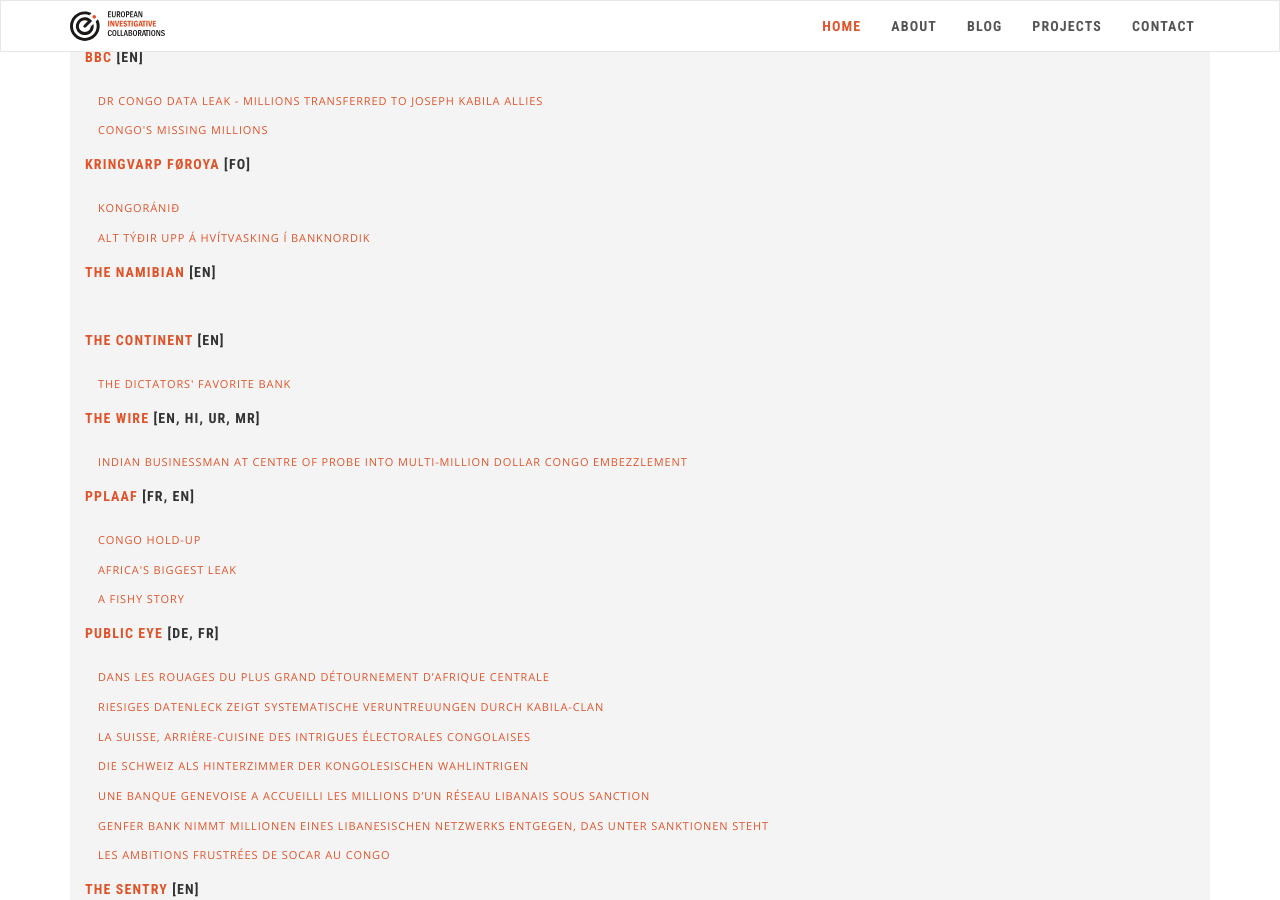
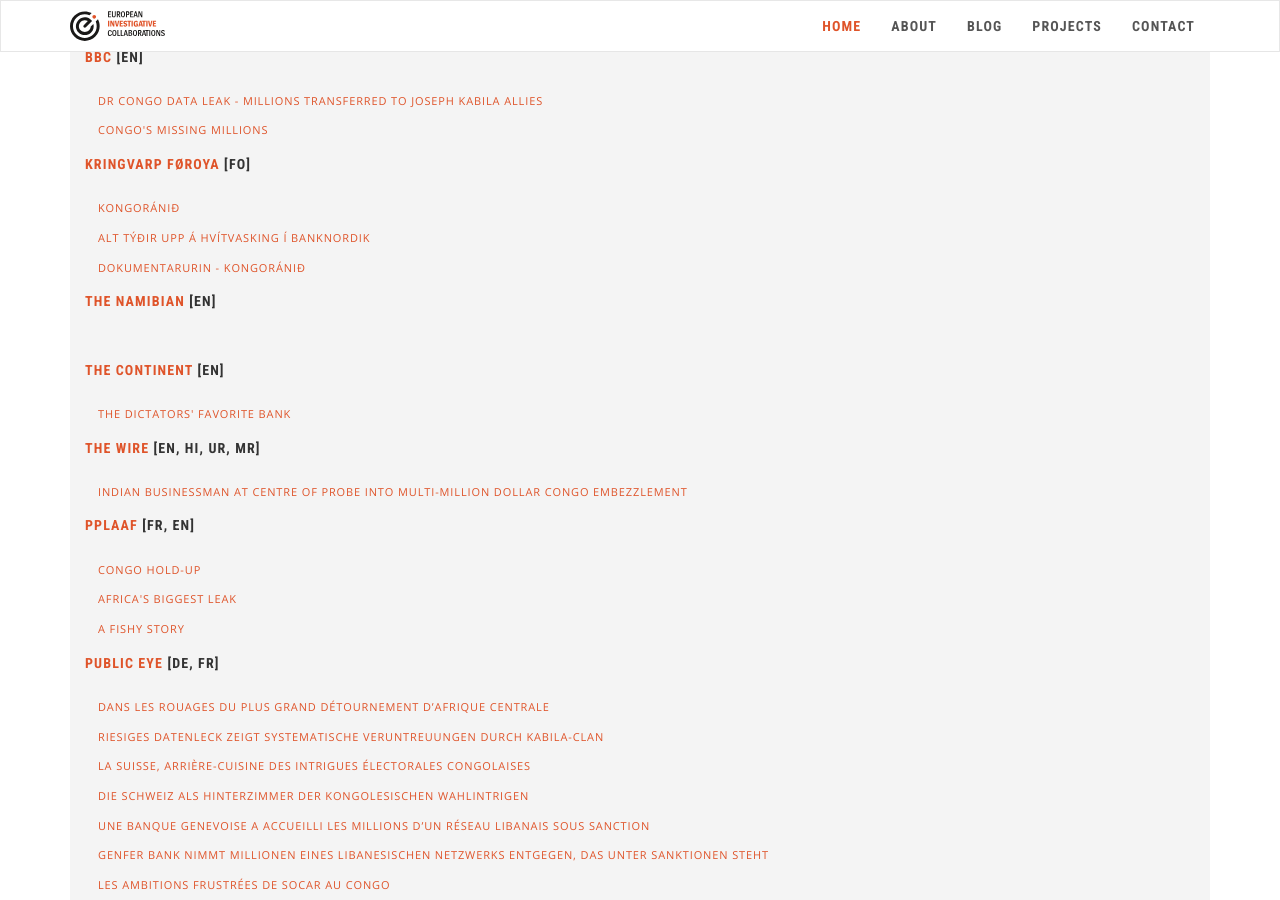
Before and after one commit to eic-network/eic-incubator.github.io, a Jekyll site: the page built from _projects/congo-holdup.md, in a window 1280 px wide and 900 px high, scrolled down 4080 px. Built offline with Jekyll 4.4.1, drawn with Linux system fonts in a browser that asks for light colours; nearby versions of some CDN libraries.

Commit message:
Update congo-holdup.md

```diff
--- a/_projects/congo-holdup.md
+++ b/_projects/congo-holdup.md
@@ -231,6 +231,8 @@ publications:
     url: https://kvf.fo/kongor%C3%A1ni%C3%B0
   - name: Alt týðir upp á hvítvasking í BankNordik
     url: https://kvf.fo/greinar/2021/11/22/alt-tydir-upp-hvitvasking-i-banknordik
+  - name: Dokumentarurin - Kongoránið
+    url: https://kvf.fo/sending/stakar-sendingar?sid=131988
   name: Kringvarp Føroya
   url: https://kvf.fo/
 - lang: "[EN]"
```
